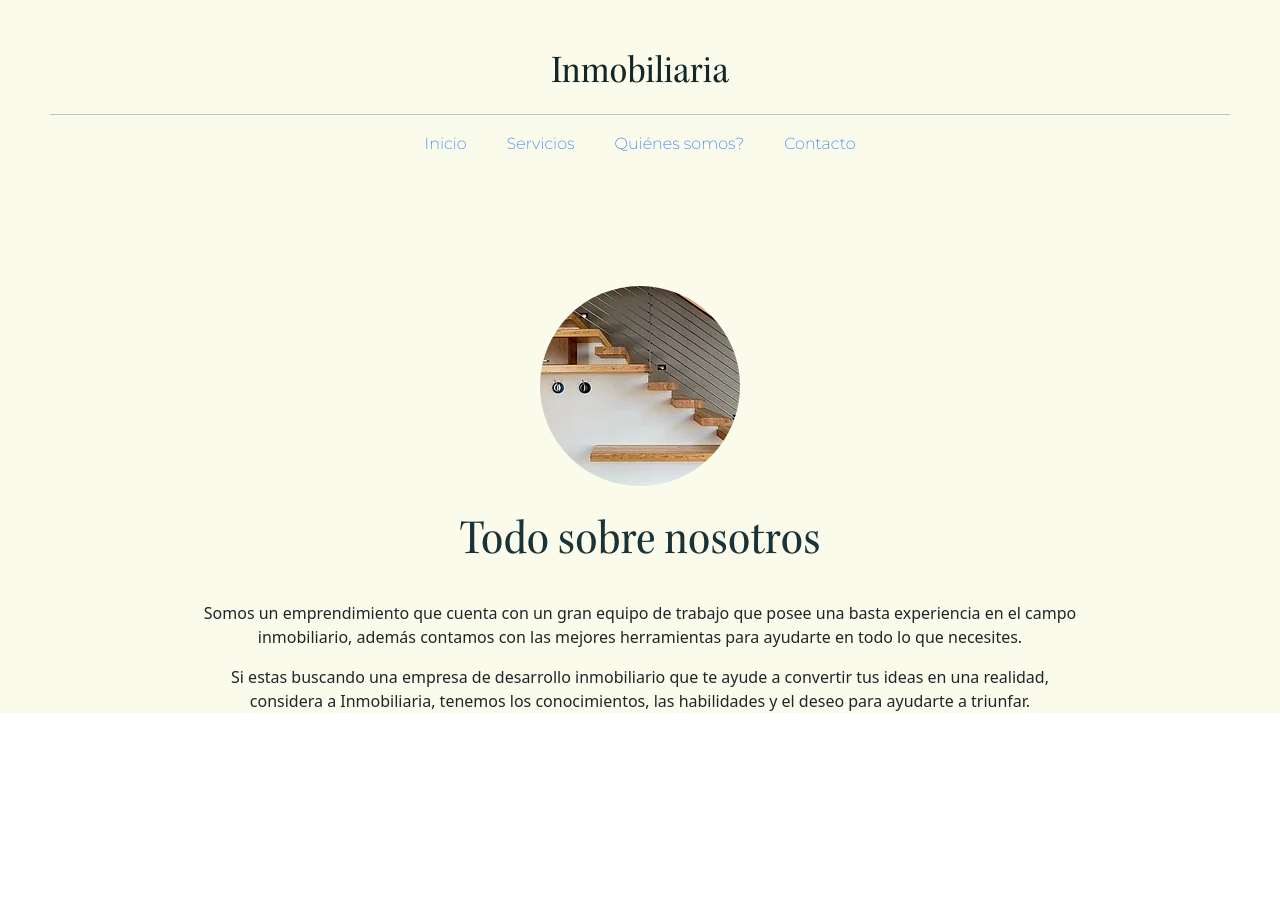
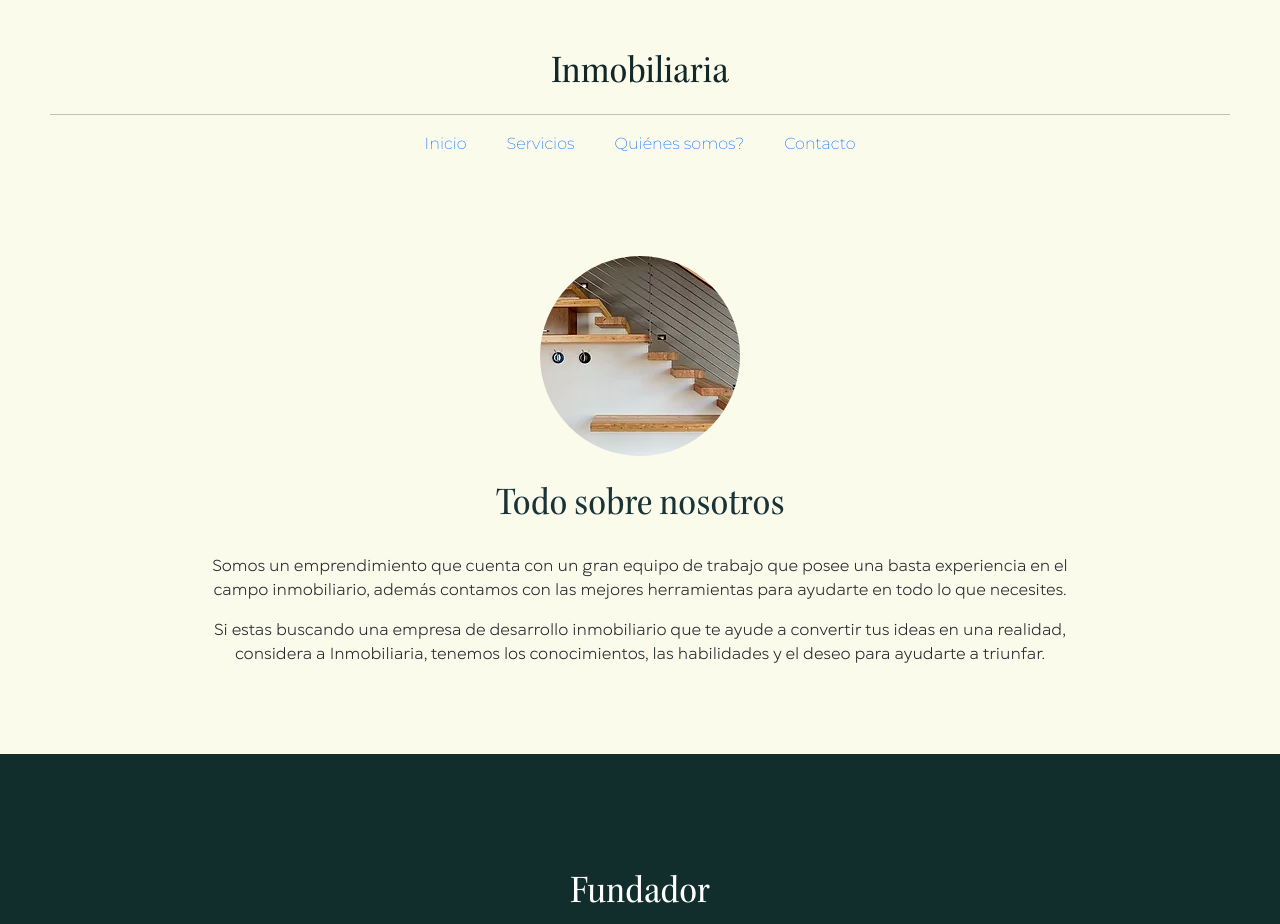
Before and after one commit to angelicamaru/inmobiliaria, a React (Create React App) app: page /info in a window 1280 px wide. Before the commit the page ends 800 px from the top, so only its background shows below. Built offline with nearby package versions, Linux system fonts and the light colour scheme.

Commit message:
Cambios minimos

```diff
--- a/src/Components/InfoSection/InfoSection.js
+++ b/src/Components/InfoSection/InfoSection.js
@@ -6,7 +6,7 @@ import Image from 'react-bootstrap/Image'
 function InfoSection() {
   return (
     <div className={classes.contenido}>
-      <div className={classes.centrar}>
+      <div className={classes.inicio}>
         <Image src={escaleras} roundedCircle />
         <div className={classes.titulo}>
           <label>Todo sobre nosotros</label>
@@ -21,6 +21,12 @@ function InfoSection() {
             las habilidades y el deseo para ayudarte a triunfar.</p>
         </div>
       </div>
+      <div className={classes.medio}>
+        <div className={classes.fundador}>
+          <label>Fundador</label>
+        </div>
+
+      </div>
     </div>
   );
 }
--- a/src/Components/InfoSection/InfoSection.module.css
+++ b/src/Components/InfoSection/InfoSection.module.css
@@ -1,26 +1,48 @@
-.contenido {
+.contenido{
     background-color: #fbfbec;
 }
-.centrar{
-    padding-top: 80px;
+.inicio{
+    padding-top: 50px;
     text-align: center;
     justify-content: center;
     align-items: center;
+    background-color: #fbfbec;
 }
 .titulo{
     margin-top: 20px;
     color: #1a3336;
     font-family: Kepler;
-    font-size: 50px;
+    font-size: 40px;
 }
 
 .texto{
     margin-top: 20px;
     margin-left: 200px;
     margin-right: 200px;
+    font-family: GoghBook;
+    padding-bottom: 70px;
+}
+.medio{
+    text-align: center;
+    justify-content: center;
+    align-items: center;
+    background-color: rgb(17, 46, 44)
+    ;
+}
+
+.fundador{
+    padding-top: 110px;
+    font-family: Kepler;
+    font-size: 40px;
+    color: white;
 }
 
 @font-face {
     font-family: Kepler;
     src: url(/src/Components/Fonts/Kepler\ Std\ Semicondensed\ Subhead.otf);
 }
+
+@font-face {
+    font-family: GoghBook;
+    src: url(/src/Components/Fonts/Gogh-Book.ttf);
+}
```
Also changed, not shown: src/Components/Fonts/Gogh-Book.ttf (added).
